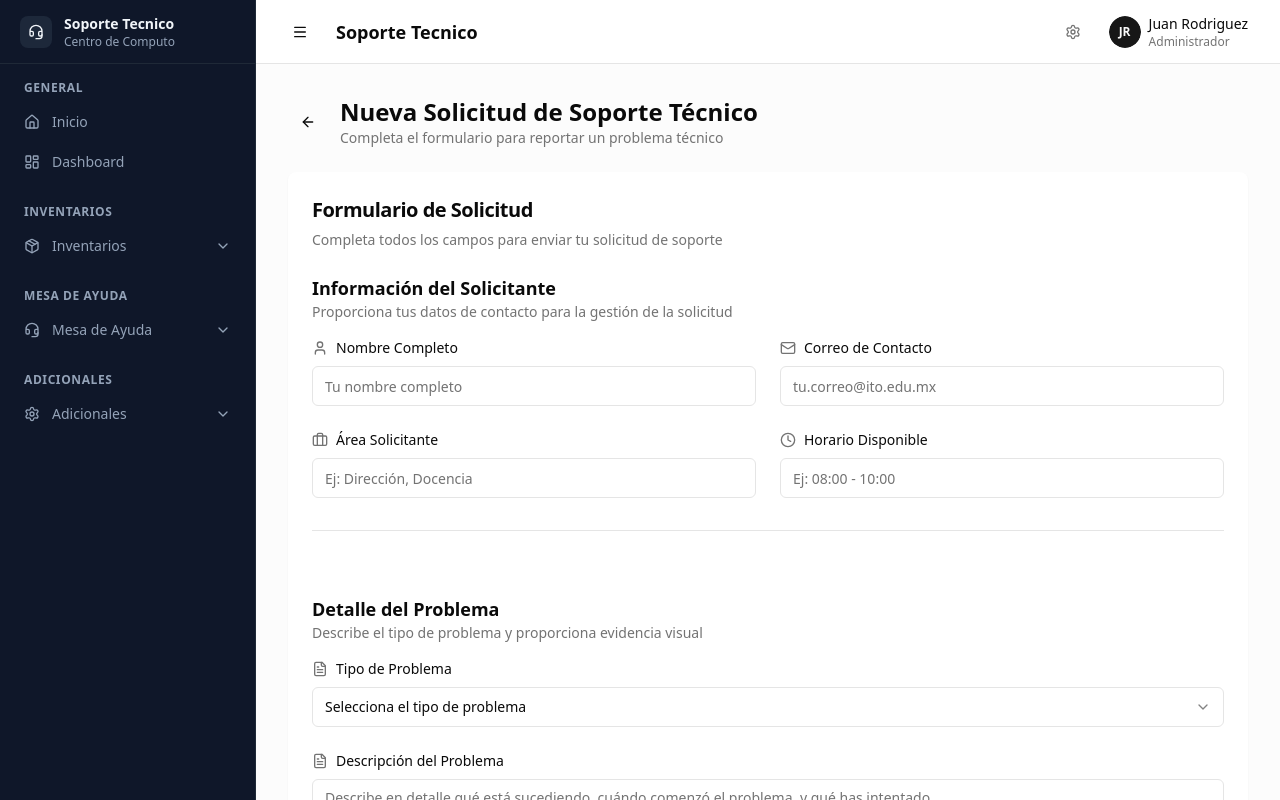
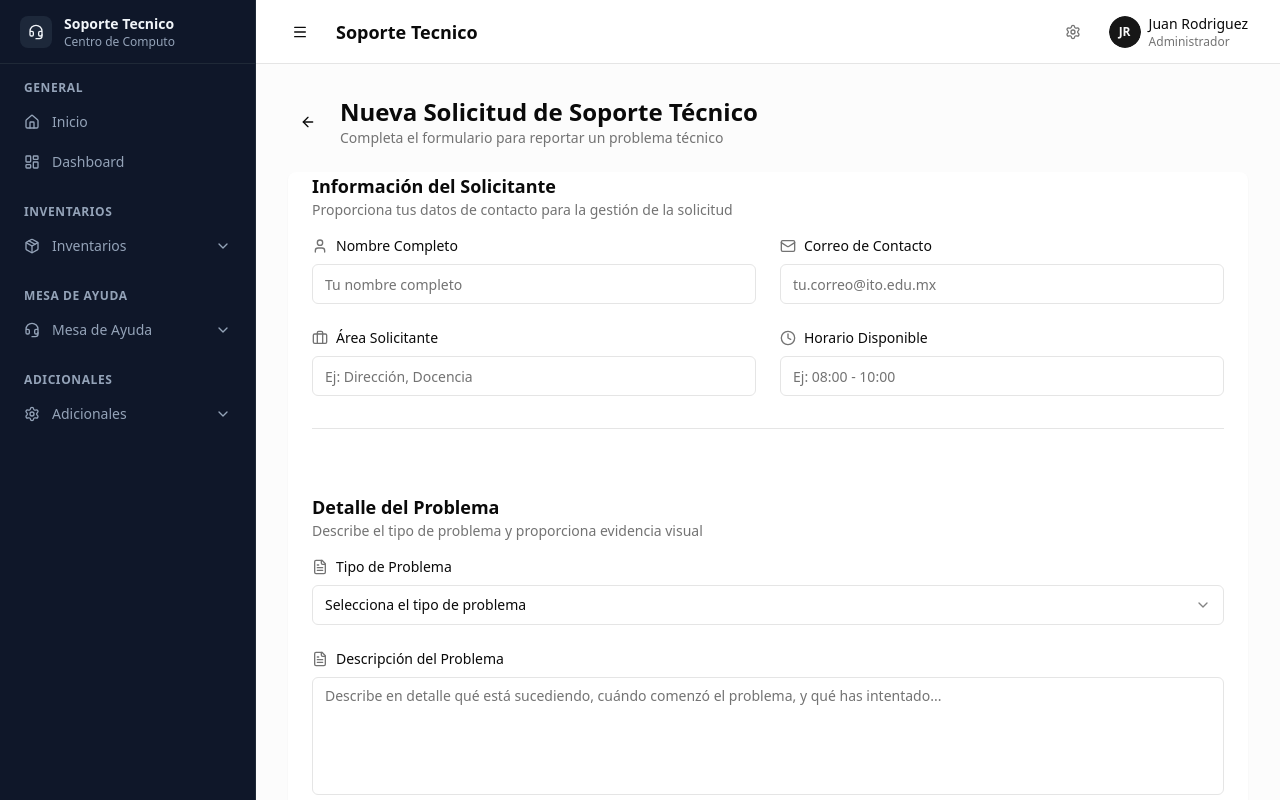
Before and after one commit to AlexDro360/v0-support-ticket-dashboard, a Next.js app: page /soporte/nueva-solicitud in a window 1280 px wide. Shown: the top 800 px of the page. Built offline with nearby package versions, Linux system fonts and the light colour scheme.

Commit message:
refactor: remove unused CardHeader and related imports
Clean up unused imports and eliminate redundant CardHeader.

Co-authored-by: Alexis Ramirez <124798928+AlexDro360@users.noreply.github.com>

```diff
--- a/components/support-ticket-form.tsx
+++ b/components/support-ticket-form.tsx
@@ -4,7 +4,7 @@ import { AlertCircle, Loader2, User, Mail, Briefcase, Clock, FileText, Upload, X
 import Link from 'next/link'
 import { useState } from 'react'
 import { Button } from '@/components/ui/button'
-import { Card, CardContent, CardDescription, CardHeader, CardTitle } from '@/components/ui/card'
+import { Card, CardContent } from '@/components/ui/card'
 import { Input } from '@/components/ui/input'
 import { Label } from '@/components/ui/label'
 import { Select, SelectContent, SelectItem, SelectTrigger, SelectValue } from '@/components/ui/select'
@@ -184,12 +184,6 @@ export function SupportTicketForm() {
 
   return (
     <Card className="border-0 shadow-sm">
-      <CardHeader>
-        <CardTitle className="text-xl">Formulario de Solicitud</CardTitle>
-        <CardDescription>
-          Completa todos los campos para enviar tu solicitud de soporte
-        </CardDescription>
-      </CardHeader>
       <CardContent>
         <form onSubmit={handleSubmit} className="space-y-8">
           {/* Sección: Información del Solicitante */}
```
